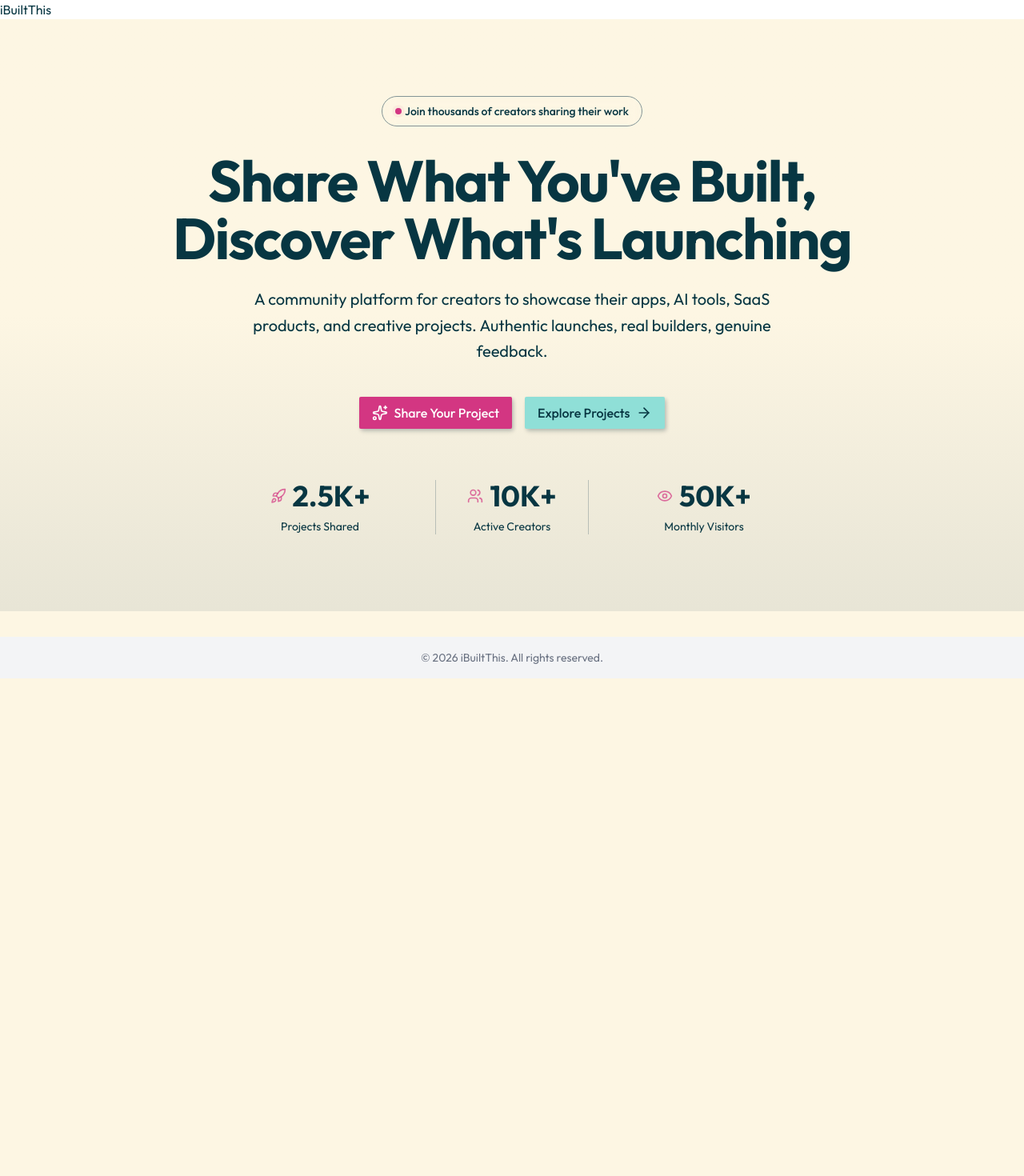
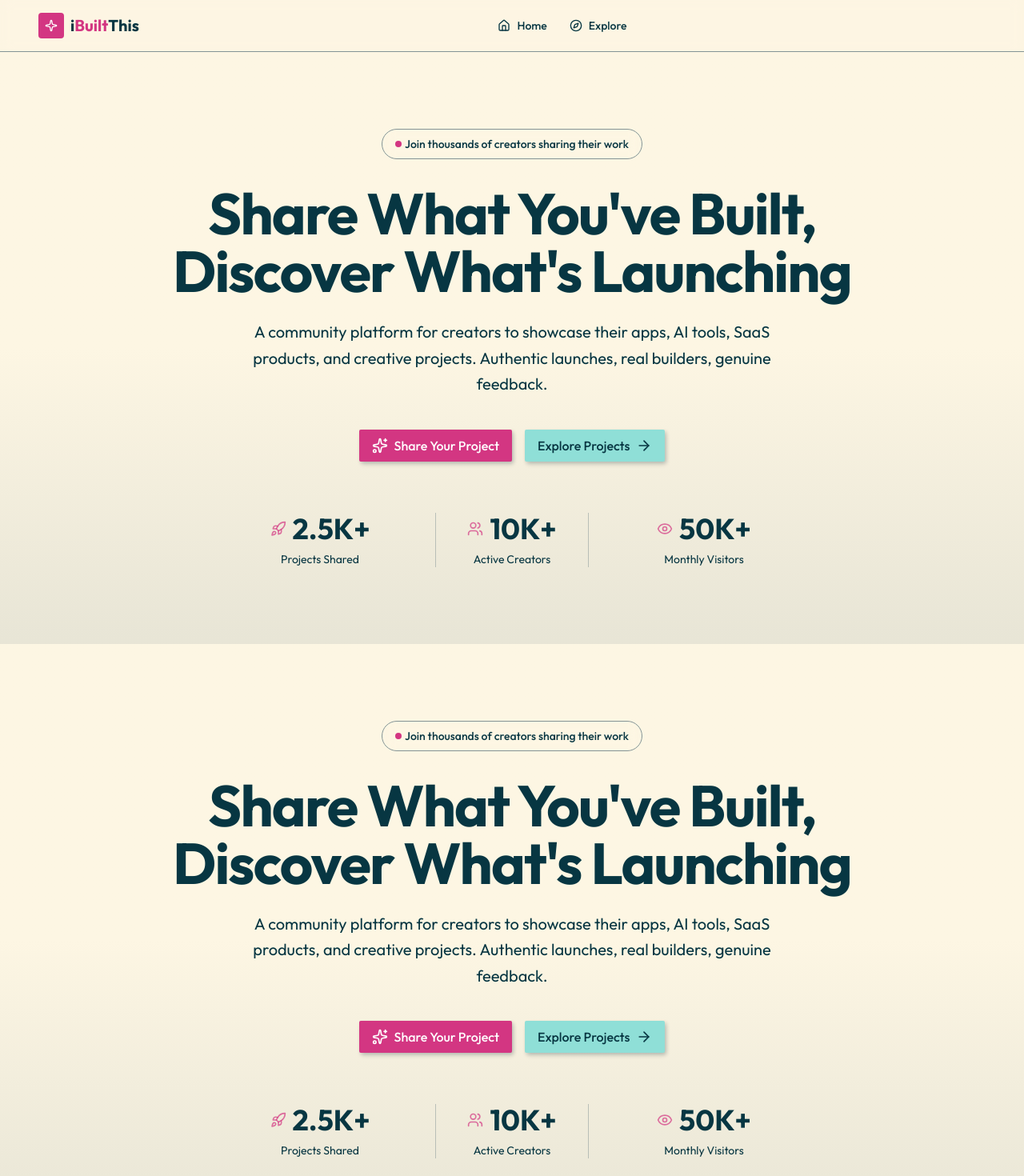
Before and after one commit to AzharAliCodes/iBuiltThis, a Next.js app: page / in a window 1280 px wide. Shown: the top 1470 px of the page at 80% size. Before the commit the page ends 848 px from the top, so only its background shows below. Built offline with nearby package versions, Linux system fonts and the light colour scheme.

Commit message:
Added header page

```diff
--- a/app/layout.tsx
+++ b/app/layout.tsx
@@ -1,5 +1,6 @@
 import type { Metadata } from "next";
 import { Outfit } from "next/font/google";
+import  Header  from "@/components/landing-page/header";
 import "./globals.css";
 
 const outfit = Outfit({ subsets: ["latin"] });
@@ -20,7 +21,7 @@ export default function RootLayout({
       <body
         className={`${outfit.className} antialiased`}
       >
-        <header className="bg-white shadow-sm">iBuiltThis</header>
+        <Header />
         {children}
         <footer className="bg-gray-100 text-center py-4 mt-8">
           <p className="text-sm text-gray-500">
--- a/app/page.tsx
+++ b/app/page.tsx
@@ -1,9 +1,11 @@
+import FeaturedProducts from "@/components/landing-page/featured-products";
 import HeroSection from "@/components/landing-page/hero-section";
 
 export default function Home() {
   return (
     <div>
       <HeroSection />
+      <FeaturedProducts />
     </div>
   );
 }
--- /dev/null
+++ b/components/landing-page/featured-products.tsx
@@ -0,0 +1,91 @@
+import { Badge } from "@/components/ui/badge";
+import { Button } from "@/components/ui/button";
+import {
+  ArrowRightIcon,
+  EyeIcon,
+  RocketIcon,
+  SparklesIcon,
+  UsersIcon,
+} from "lucide-react";
+import Link from "next/link";
+import StatsCard from "./stats-card";
+
+const LiveBadge = () => {
+  return (
+    <Badge
+      variant="outline"
+      className="px-4 py-2 mb-8 text-sm backdrop-blur-sm"
+    >
+      <span className="relative flex h-2 w-2">
+        <span className="animate-ping absolute inline-flex h-full w-full rounded-full bg-primary opacity-75" />
+        <span className="relative inline-flex rounded-full h-2 w-2 bg-primary" />
+      </span>
+      <span className="text-muted-foreground">
+        Join thousands of creators sharing their work
+      </span>
+    </Badge>
+  );
+};
+
+const statsData = [
+  {
+    icon: RocketIcon,
+    value: "2.5K+",
+    label: "Projects Shared",
+  },
+  {
+    icon: UsersIcon,
+    value: "10K+",
+    label: "Active Creators",
+    hasBorder: true,
+  },
+  {
+    icon: EyeIcon,
+    value: "50K+",
+    label: "Monthly Visitors",
+  },
+];
+
+export default function HeroSection() {
+  return (
+    <section className="relative overflow-hidden bg-linear-to-b from-background via-background to-muted/20">
+      <div className="wrapper">
+        <div className="flex flex-col items-center justify-center lg:py-24 py-12 text-center">
+          <LiveBadge />
+          <h1 className="text-5xl sm:text-6xl lg:text-7xl font-bold tracking-tight mb-6 max-w-5xl">
+            Share What You&apos;ve Built, Discover What&apos;s Launching
+          </h1>
+          <p className="text-lg sm:text-xl text-muted-foreground mb-10 max-w-2xl leading-relaxed">
+            A community platform for creators to showcase their apps, AI tools,
+            SaaS products, and creative projects. Authentic launches, real
+            builders, genuine feedback.
+          </p>
+          <div className="flex flex-col sm:flex-row gap-4 mb-16">
+            <Button asChild size="lg" className="text-base px-8 shadow-lg">
+              <Link href="/submit">
+                <SparklesIcon className="size-5" />
+                Share Your Project
+              </Link>
+            </Button>
+            <Button
+              asChild
+              size="lg"
+              className="text-base px-8 shadow-lg"
+              variant="secondary"
+            >
+              <Link href="/explore">
+                Explore Projects <ArrowRightIcon className="size-5" />
+              </Link>
+            </Button>
+          </div>
+
+          <div className="grid grid-cols-1 sm:grid-cols-3 gap-8 sm:gap-12 max-w-2xl w-full">
+            {statsData.map((stat) => (
+              <StatsCard key={stat.label} {...stat} />
+            ))}
+          </div>
+        </div>
+      </div>
+    </section>
+  );
+}
--- /dev/null
+++ b/components/landing-page/header.tsx
@@ -0,0 +1,79 @@
+// import { SignedIn, SignedOut, SignInButton, SignUpButton } from "@clerk/nextjs";
+import {
+  CompassIcon,
+  HomeIcon,
+  LoaderIcon,
+  SparkleIcon,
+  SparklesIcon,
+} from "lucide-react";
+import Link from "next/link";
+import { Suspense } from "react";
+import { Button } from "../ui/button";
+// import CustomUserButton from "./custom-user-button";
+
+const Logo = () => {
+  return (
+    <Link href="/" className="flex items-center gap-2 group">
+      <div className="size-8 rounded-lg bg-primary flex items-center justify-center">
+        <SparkleIcon className="size-4 text-primary-foreground" />
+      </div>
+      <span className="text-xl font-bold">
+        i<span className="text-primary">Built</span>This
+      </span>
+    </Link>
+  );
+};
+export default function Header() {
+  return (
+    <header className="sticky top-0 z-50 border-b bg-background/95 backdrop-blur supports-backdrop-filter:bg-background/60">
+      <div className="wrapper px-12">
+        <div className="flex h-16 items-center justify-between">
+          <Logo />
+          <nav className="flex items-center gap-1">
+            <Link
+              href="/"
+              className="flex items-center gap-2 px-3 py-2 text-sm font-medium text-muted-foreground hover:text-foreground transition-colors hover:bg-muted/50"
+            >
+              <HomeIcon className="size-4" />
+              <span>Home</span>
+            </Link>
+            <Link
+              href="/explore"
+              className="flex items-center gap-2 px-3 py-2 text-sm font-medium text-muted-foreground hover:text-foreground transition-colors hover:bg-muted/50"
+            >
+              <CompassIcon className="size-4" />
+              <span>Explore</span>
+            </Link>
+          </nav>
+
+          <div className="flex items-center gap-3">
+            <Suspense
+              fallback={
+                <div>
+                  <LoaderIcon className="size-4 animate-spin" />
+                </div>
+              }
+            >
+              {/* <SignedOut>
+                <SignInButton />
+                <SignUpButton>
+                  <Button>Sign Up</Button>
+                </SignUpButton>
+              </SignedOut>
+              <SignedIn>
+                <Button asChild>
+                  <Link href="/submit">
+                    <SparklesIcon className="size-4" />
+                    Submit Project
+                  </Link>
+                </Button>
+
+                <CustomUserButton />
+              </SignedIn> */}
+            </Suspense>
+          </div>
+        </div>
+      </div>
+    </header>
+  );
+}
--- /dev/null
+++ b/components/ui/card.tsx
@@ -0,0 +1,92 @@
+import * as React from "react"
+
+import { cn } from "@/lib/utils"
+
+function Card({ className, ...props }: React.ComponentProps<"div">) {
+  return (
+    <div
+      data-slot="card"
+      className={cn(
+        "bg-card text-card-foreground flex flex-col gap-6 rounded-xl border py-6 shadow-sm",
+        className
+      )}
+      {...props}
+    />
+  )
+}
+
+function CardHeader({ className, ...props }: React.ComponentProps<"div">) {
+  return (
+    <div
+      data-slot="card-header"
+      className={cn(
+        "@container/card-header grid auto-rows-min grid-rows-[auto_auto] items-start gap-2 px-6 has-data-[slot=card-action]:grid-cols-[1fr_auto] [.border-b]:pb-6",
+        className
+      )}
+      {...props}
+    />
+  )
+}
+
+function CardTitle({ className, ...props }: React.ComponentProps<"div">) {
+  return (
+    <div
+      data-slot="card-title"
+      className={cn("leading-none font-semibold", className)}
+      {...props}
+    />
+  )
+}
+
+function CardDescription({ className, ...props }: React.ComponentProps<"div">) {
+  return (
+    <div
+      data-slot="card-description"
+      className={cn("text-muted-foreground text-sm", className)}
+      {...props}
+    />
+  )
+}
+
+function CardAction({ className, ...props }: React.ComponentProps<"div">) {
+  return (
+    <div
+      data-slot="card-action"
+      className={cn(
+        "col-start-2 row-span-2 row-start-1 self-start justify-self-end",
+        className
+      )}
+      {...props}
+    />
+  )
+}
+
+function CardContent({ className, ...props }: React.ComponentProps<"div">) {
+  return (
+    <div
+      data-slot="card-content"
+      className={cn("px-6", className)}
+      {...props}
+    />
+  )
+}
+
+function CardFooter({ className, ...props }: React.ComponentProps<"div">) {
+  return (
+    <div
+      data-slot="card-footer"
+      className={cn("flex items-center px-6 [.border-t]:pt-6", className)}
+      {...props}
+    />
+  )
+}
+
+export {
+  Card,
+  CardHeader,
+  CardFooter,
+  CardTitle,
+  CardAction,
+  CardDescription,
+  CardContent,
+}
```
